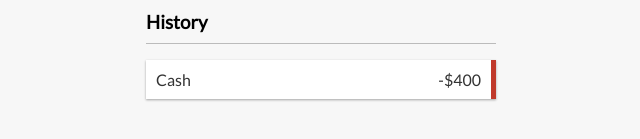
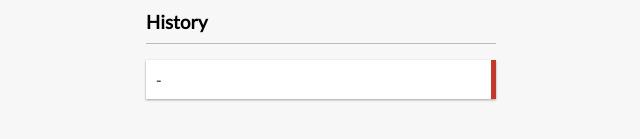
Before and after one commit to OmarMohmdSuleiman/Expense-tracker, a React (Vite) app: page / in a window 1280 px wide. Shown: the part 619-758 px from the top of the page, without its empty margins (319-959 px from the left). Built offline with nearby package versions, Linux system fonts and the light colour scheme.

Commit message:
Implement delete functionality for transaction items with handleClick and props

```diff
--- a/src/components/TransactionList.jsx
+++ b/src/components/TransactionList.jsx
@@ -1,11 +1,16 @@
 import React from "react";
 
-function TransactionList(){
+function TransactionList(props){
+
+  function handleClick(){
+    props.onDelete(props.id);
+  }
+
     return (<>
 
 
         <li className="minus">
-          Cash <span>-$400</span><button className="delete-btn">x</button>
+          {props.text} <span>- {props.money}</span><button onClick={handleClick} className="delete-btn">x</button>
         </li>
 
       </>);
```
